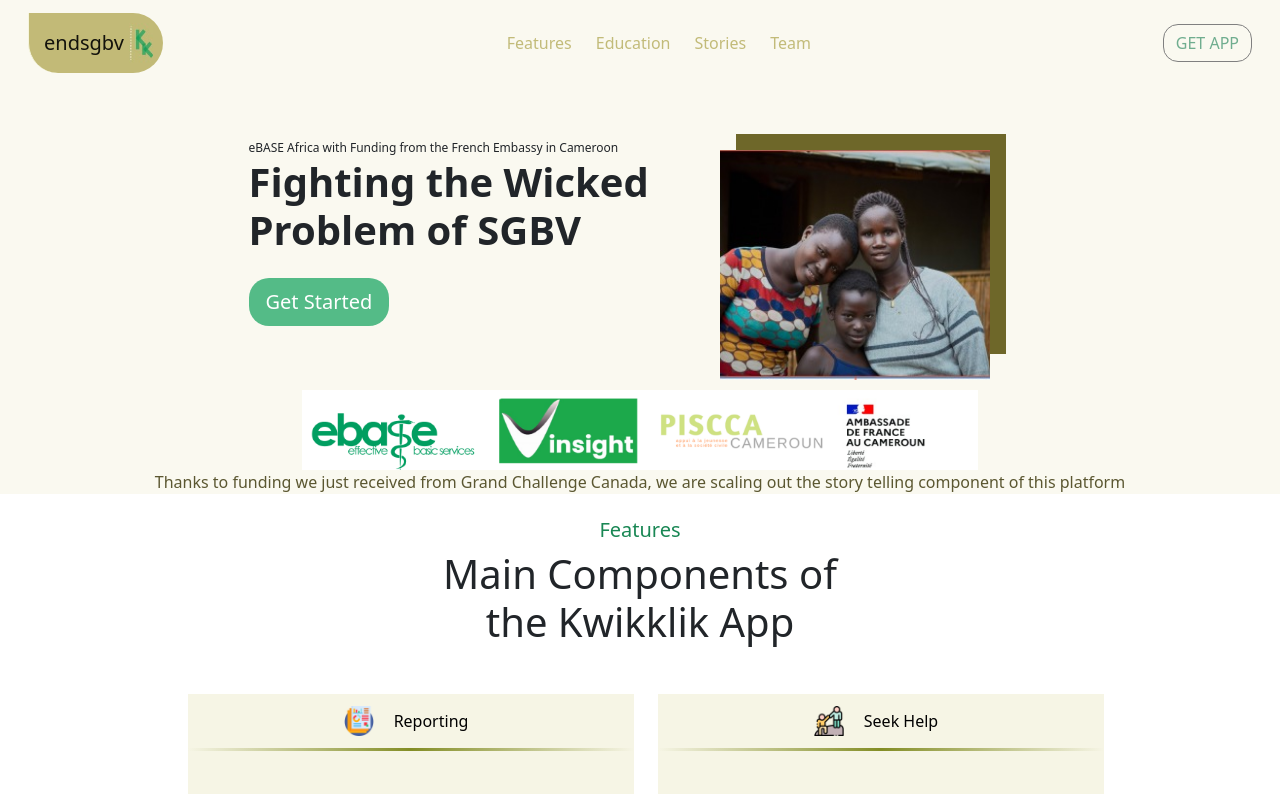
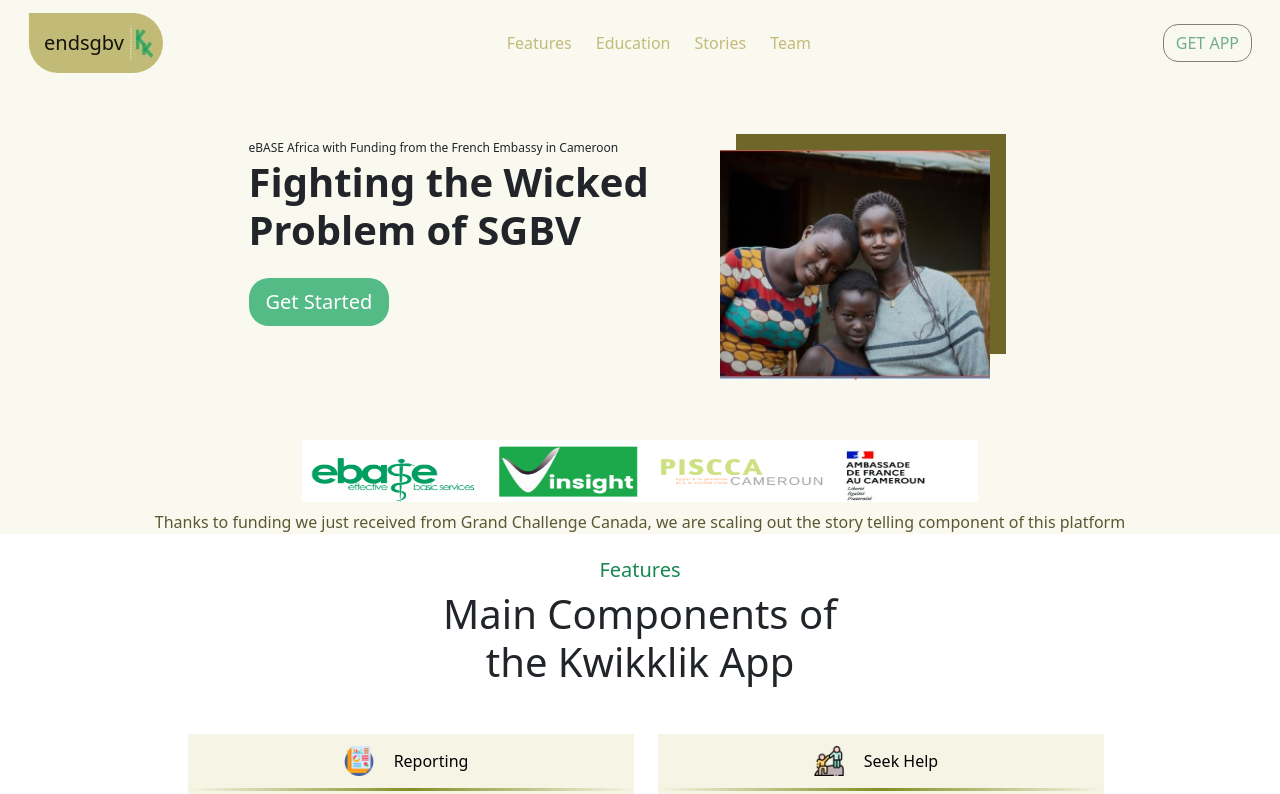
Before and after one commit to fezeboris/Kwilk-beta-v, a Vue app: page / in a window 1280 px wide. Shown: the top 794 px of the page. Built offline with nearby package versions, Linux system fonts and the light colour scheme.

Commit message:
space ajust

```diff
--- a/src/components/home/landingPage/LandingPage.vue
+++ b/src/components/home/landingPage/LandingPage.vue
@@ -101,16 +101,20 @@
         </div>
       </div>
       <div
-        class="container-lg d-none d-lg-block d-sm-block d-sm-none d-md-block"
+        class="
+          container-lg
+          mt-5
+          d-none d-lg-block d-sm-block d-sm-none d-md-block
+        "
       >
         <div class="container">
-          <div class="container enterprises mt-5">
+          <div class="container enterprises mt-5 mb-2">
             <img src="../../../assets/images/mlogo.png" alt="" />
           </div>
         </div>
       </div>
-      <div class="row align-content-center mt-3 d-block d-sm-none">
-        <div class="col-12">
+      <div class="row align-content-center mt-5 d-block d-sm-none">
+        <div class="col-12 mt-3">
           <img src="../../../assets/images/mlogo.png" alt="" />
         </div>
       </div>
@@ -319,7 +323,7 @@
             </div>
             <div class="ebase-content2">
               <p class="fs-5">Dr Patrick Okwen</p>
-              <div class="ebase2-line mb-3">
+              <div class="ebase2-line my-3">
                 <div class="hr4"></div>
                 <div class="hr5"></div>
               </div>
@@ -688,13 +692,16 @@
 }
 .ebase-content2 {
   text-align: left;
-  height: 85px;
-  line-height: 10px;
+  /* height: 85px; */
+  line-height: 8px;
   color: #000000;
   border-radius: 0px 0px 15px 15px;
   padding: 10px 15px;
   background: #ffffff;
   bottom: 0;
+}
+.ebase-content2 p {
+  padding-bottom: 15px;
 }
 .ebase-content p {
   color: white;
@@ -801,6 +808,9 @@
   width: 100%;
   height: 100%;
 }
+/* .ajustLogo {
+  margin-top: 5rem;
+} */
 .footer {
   background: #b4ac6c;
 }
@@ -848,13 +858,17 @@
   font-size: 80px;
 }
 .enterprises img {
-  margin: 0px auto;
+  margin-left: auto;
+  margin-right: auto;
+  margin-top: 5rem;
+  margin-bottom: 30px;
+  padding-top: 18px;
   height: 100%;
   width: 100%;
 }
 .enterprises {
-  margin: 0px auto;
   height: 80px;
+
   width: 700px;
 }
 .builtby {
```
